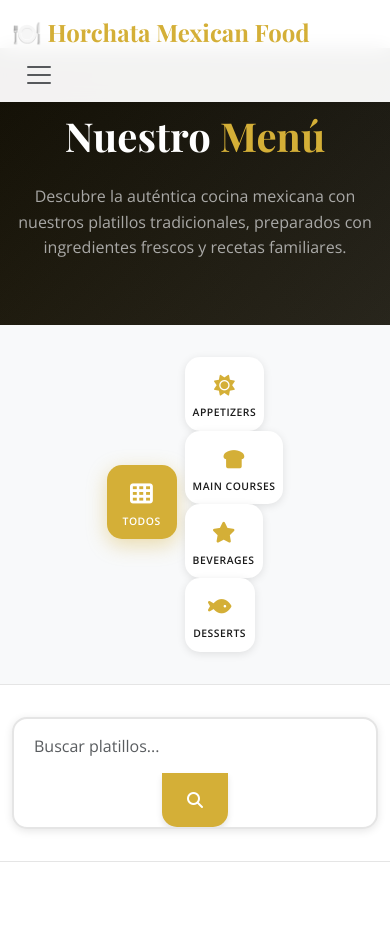
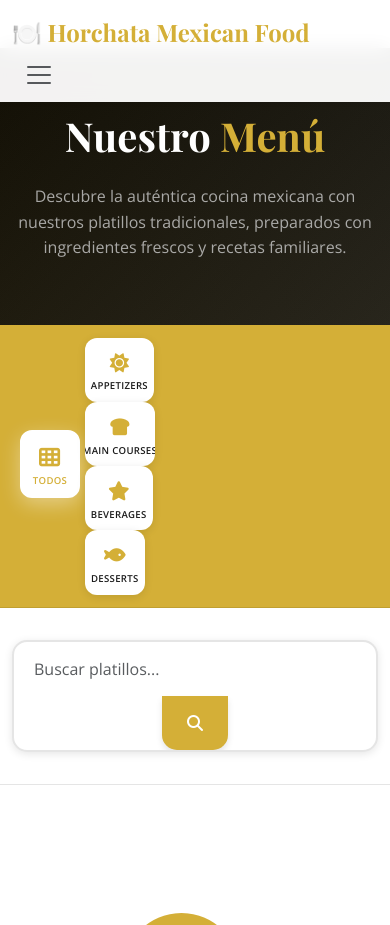
Before and after one commit to IDEAMIA-TECH/HORCHATA, a PHP site: page /horchata/menu.php in a window 390 px wide. Shown: the top 925 px of the page. Run offline with PHP 8.4, Linux system fonts and the light colour scheme; data comes from the database, SQL or seed files in the repository; data that the repository does not hold is empty.

Commit message:
Update menu.css

```diff
--- a/assets/css/menu.css
+++ b/assets/css/menu.css
@@ -49,80 +49,94 @@
 }
 
 /* =============================================
-   CATEGORY NAVIGATION
+   CATEGORY NAVIGATION - HORIZONTAL
    ============================================= */
 .category-navigation {
-    background: #f8f9fa;
-    padding: 2rem 0;
-    border-bottom: 1px solid #e5e5e5;
+    background: #d4af37;
+    padding: 1.5rem 0;
+    border-bottom: 1px solid #c09f30;
+    overflow-x: auto;
+    white-space: nowrap;
 }
 
 .category-filters-container {
     display: flex;
-    flex-wrap: wrap;
+    flex-direction: row;
     justify-content: center;
-    gap: 1rem;
     align-items: center;
+    gap: 0.5rem;
+    min-width: max-content;
+    padding: 0 1rem;
 }
 
-/* Botones de categoría con iconos */
+/* Botones de categoría con iconos - HORIZONTAL */
 .category-filter-btn {
     display: flex;
     flex-direction: column;
     align-items: center;
     justify-content: center;
-    padding: 20px 15px;
+    padding: 15px 12px;
     border: none;
-    border-radius: 15px;
+    border-radius: 12px;
     background: #ffffff;
     color: #1a1a1a;
     transition: all 0.3s ease;
     cursor: pointer;
-    min-width: 100px;
+    min-width: 80px;
+    max-width: 100px;
     box-shadow: 0 2px 8px rgba(0, 0, 0, 0.1);
     position: relative;
     overflow: hidden;
+    flex-shrink: 0;
 }
 
 .category-filter-btn:hover {
-    transform: translateY(-3px);
-    box-shadow: 0 8px 25px rgba(0, 0, 0, 0.15);
+    transform: translateY(-2px);
+    box-shadow: 0 6px 20px rgba(0, 0, 0, 0.15);
     background: #f8f9fa;
 }
 
 .category-filter-btn.active {
-    background: #d4af37;
-    color: #ffffff;
+    background: #ffffff;
+    color: #d4af37;
     transform: translateY(-2px);
-    box-shadow: 0 6px 20px rgba(212, 175, 55, 0.4);
+    box-shadow: 0 6px 20px rgba(255, 255, 255, 0.4);
+    border: 2px solid #ffffff;
 }
 
 .category-icon {
-    font-size: 1.8rem;
-    margin-bottom: 8px;
+    font-size: 1.5rem;
+    margin-bottom: 6px;
     transition: all 0.3s ease;
+    color: #d4af37;
 }
 
 .category-filter-btn:hover .category-icon {
     transform: scale(1.1);
+    color: #d4af37;
 }
 
 .category-filter-btn.active .category-icon {
     transform: scale(1.1);
-    color: #ffffff;
+    color: #d4af37;
 }
 
 .category-name {
-    font-size: 0.8rem;
+    font-size: 0.7rem;
     font-weight: 600;
     text-align: center;
-    line-height: 1.2;
+    line-height: 1.1;
     text-transform: uppercase;
-    letter-spacing: 0.5px;
+    letter-spacing: 0.3px;
+    color: #1a1a1a;
+}
+
+.category-filter-btn:hover .category-name {
+    color: #1a1a1a;
 }
 
 .category-filter-btn.active .category-name {
-    color: #ffffff;
+    color: #d4af37;
     font-weight: 700;
 }
 
@@ -416,7 +430,7 @@
 }
 
 /* =============================================
-   RESPONSIVE DESIGN
+   RESPONSIVE DESIGN - HORIZONTAL MENU
    ============================================= */
 @media (max-width: 768px) {
     .menu-hero-title {
@@ -427,24 +441,29 @@
         font-size: 1rem;
     }
 
+    .category-navigation {
+        padding: 1rem 0;
+    }
+
     .category-filters-container {
-        flex-wrap: wrap;
-        justify-content: center;
-        gap: 0.5rem;
+        justify-content: flex-start;
+        gap: 0.3rem;
+        padding: 0 0.5rem;
     }
 
     .category-filter-btn {
-        min-width: 80px;
-        padding: 15px 10px;
+        min-width: 70px;
+        max-width: 80px;
+        padding: 12px 8px;
     }
 
     .category-icon {
-        font-size: 1.5rem;
-        margin-bottom: 6px;
+        font-size: 1.3rem;
+        margin-bottom: 4px;
     }
 
     .category-name {
-        font-size: 0.7rem;
+        font-size: 0.65rem;
     }
 
     .category-products {
@@ -459,18 +478,23 @@
 }
 
 @media (max-width: 480px) {
+    .category-navigation {
+        padding: 0.8rem 0;
+    }
+
     .category-filter-btn {
-        min-width: 70px;
-        padding: 12px 8px;
+        min-width: 60px;
+        max-width: 70px;
+        padding: 10px 6px;
     }
 
     .category-icon {
-        font-size: 1.3rem;
-        margin-bottom: 4px;
+        font-size: 1.2rem;
+        margin-bottom: 3px;
     }
 
     .category-name {
-        font-size: 0.65rem;
+        font-size: 0.6rem;
     }
 
     .search-container {
```
